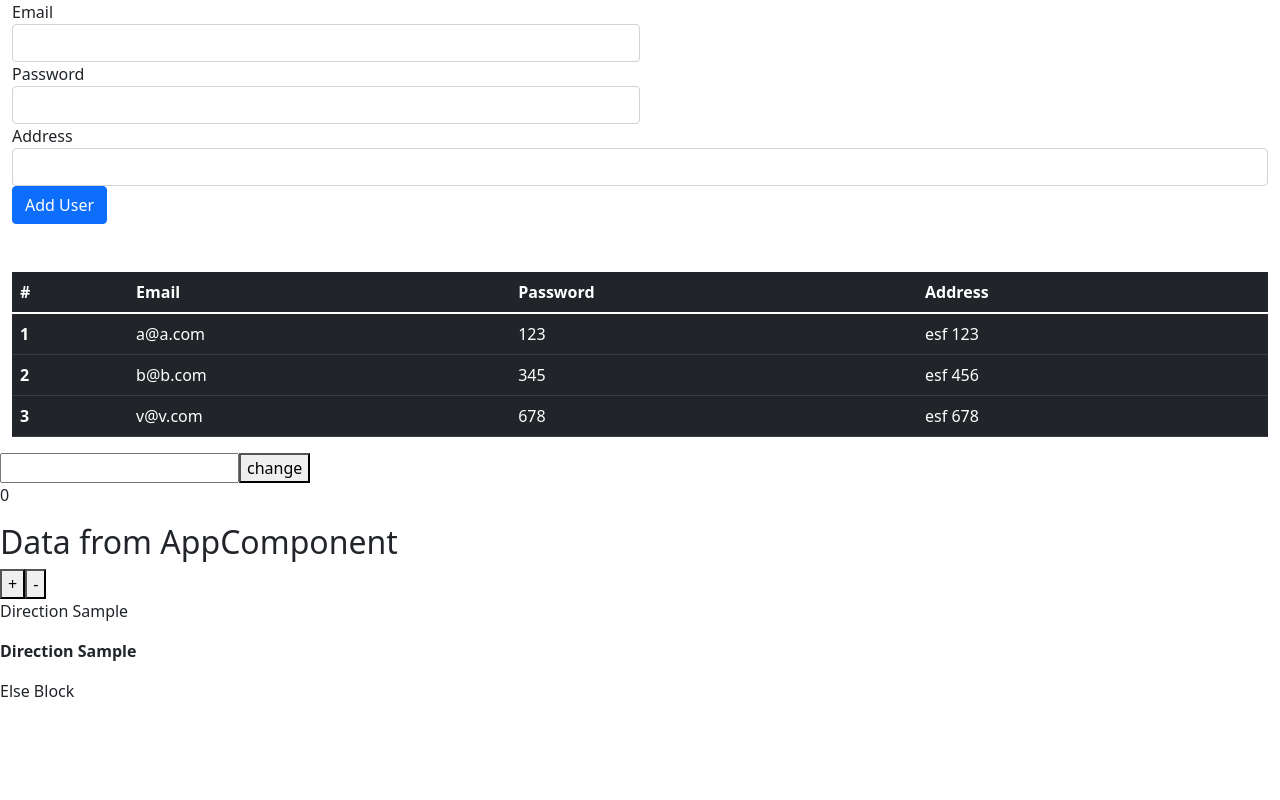
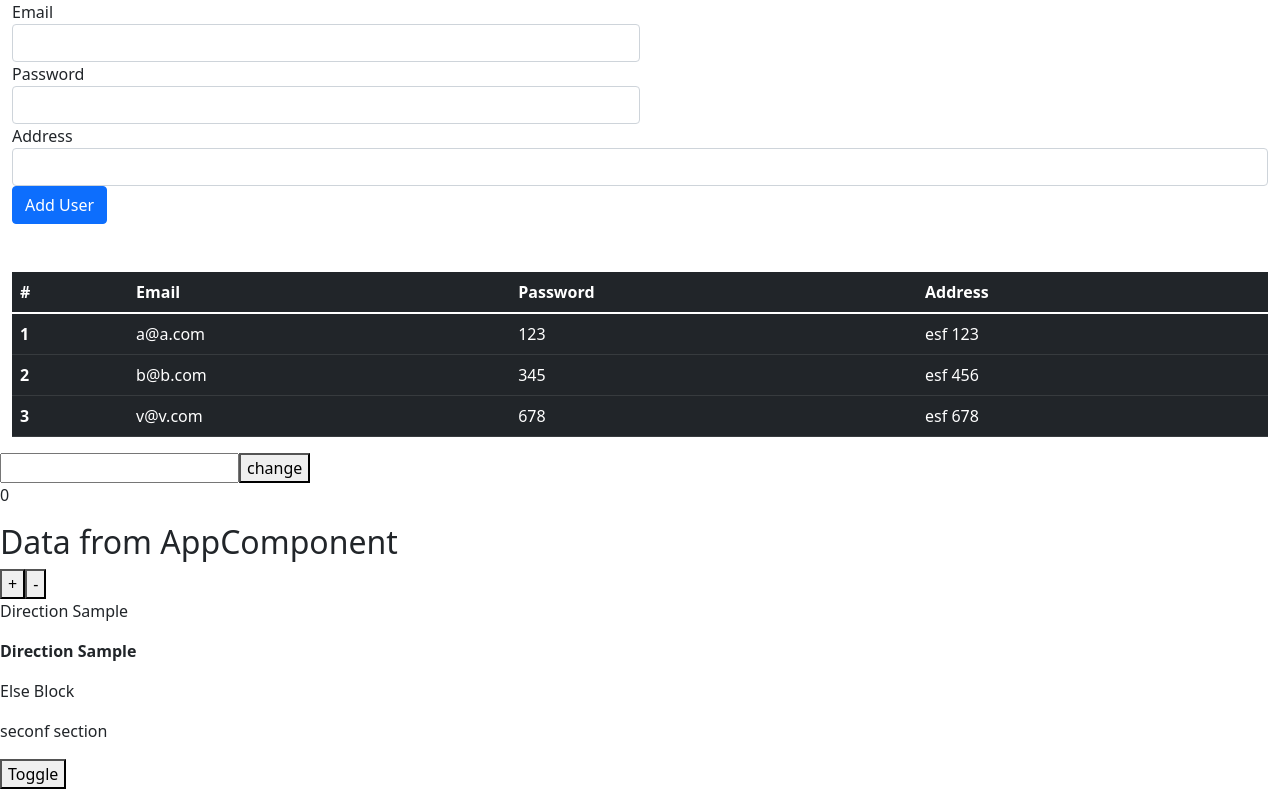
Before and after one commit to behrouznd/AngularSamplePractice, an Angular app: page / in a window 1280 px wide. Built offline with nearby package versions, Linux system fonts and the light colour scheme.

Commit message:
14001105

```diff
--- a/src/app/app.component.html
+++ b/src/app/app.component.html
@@ -12,7 +12,7 @@
 <button (click)="increamentMain()">+</button>
 <button (click)="decreamentMain()">-</button>
 <br />
-<p >Direction Sample</p>
+<p>Direction Sample</p>
 <p bold>Direction Sample</p>
 
 
@@ -22,3 +22,13 @@
 <ng-template #unset>
   <p>Else Block</p>
 </ng-template>
+
+
+
+<p *while="condition">
+  first section
+</p>
+<p *while="!condition">
+  seconf section
+</p>
+<button (click)="toggle()">Toggle</button>
--- a/src/app/app.component.ts
+++ b/src/app/app.component.ts
@@ -29,4 +29,8 @@ export class AppComponent {
 
     this.counterComponent?.decreament();
   }
+
+  toggle() {
+    this.condition = !this.condition;
+  }
 }
--- a/src/app/app.module.ts
+++ b/src/app/app.module.ts
@@ -13,6 +13,7 @@ import { AdduserComponent } from './adduser/adduser.component';
 import { UsertableComponent } from './usertable/usertable.component';
 import { Child1Component } from './child1/child1.component'
 import { BoldDirection } from './bold.directive';
+import { WhileDirective } from './while.directive';
 
 @NgModule({
   declarations: [
@@ -26,7 +27,8 @@ import { BoldDirection } from './bold.directive';
     AdduserComponent,
     UsertableComponent,
     Child1Component,
-    BoldDirection
+    BoldDirection,
+    WhileDirective
   ],
   imports: [
     BrowserModule,
--- /dev/null
+++ b/src/app/while.directive.ts
@@ -0,0 +1,20 @@
+import { Directive, TemplateRef , Input , ViewContainerRef } from '@angular/core'
+
+
+@Directive({ selector: '[while]' })
+
+
+export class WhileDirective {
+
+  constructor(private templateRef: TemplateRef < any >,
+    private viewContainer: ViewContainerRef)
+  { }
+
+  @Input() set while (condition: boolean) {
+    if (condition) {
+      this.viewContainer.createEmbeddedView(this.templateRef);
+    } else {
+      this.viewContainer.clear();
+    }
+  }
+}
```
